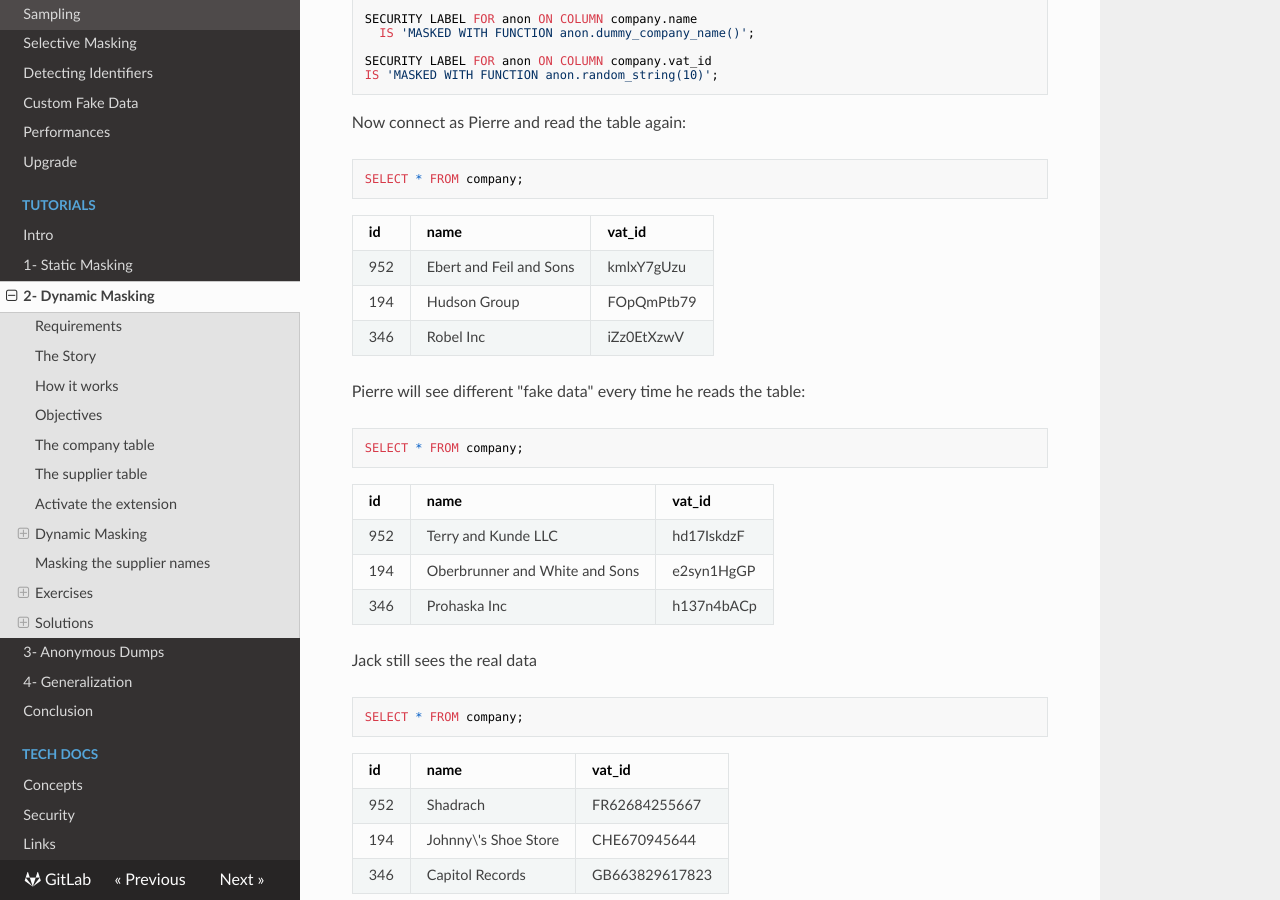
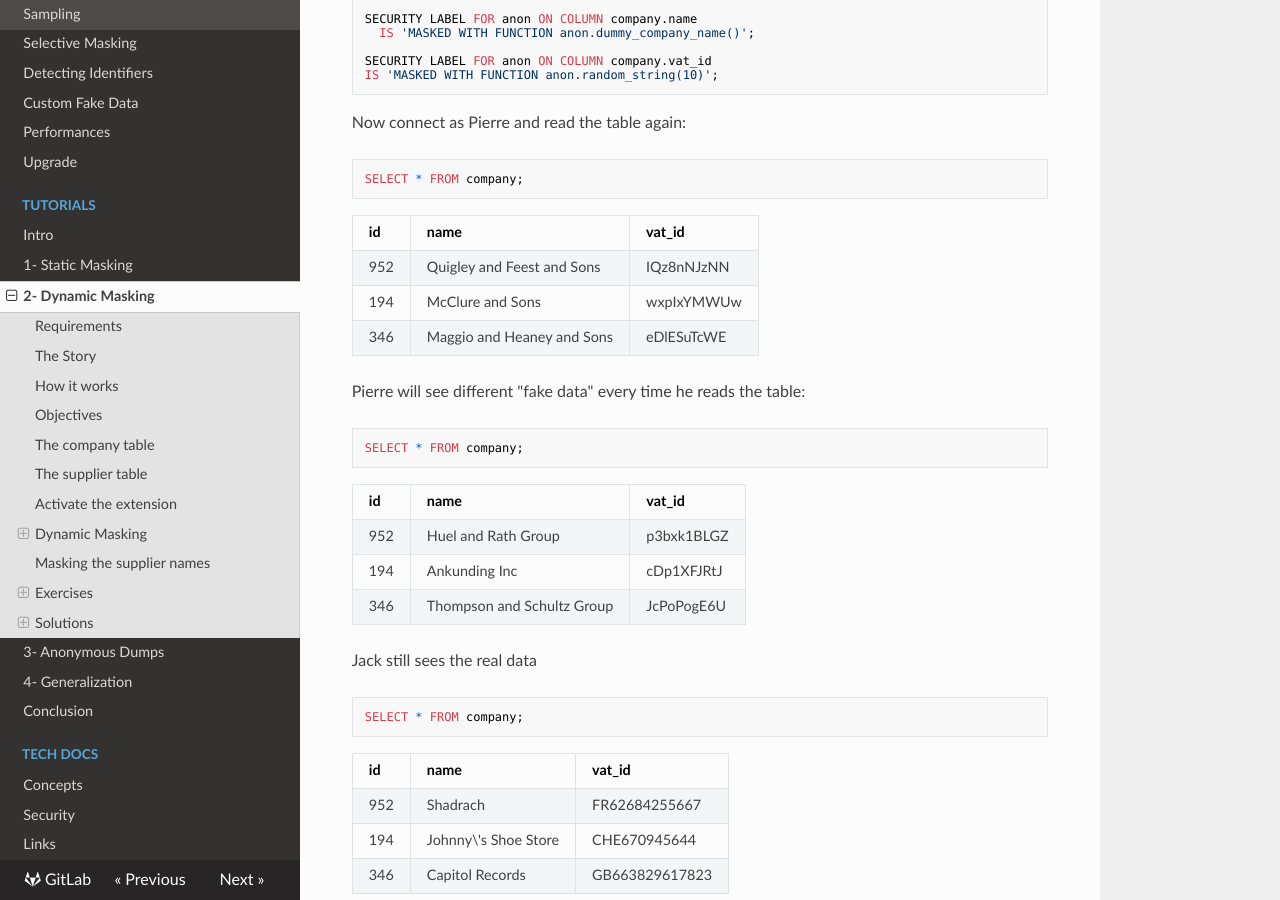
Before and after one commit to neondatabase/postgresql_anonymizer, an MkDocs documentation site: the page built from docs/tutorials/2-dynamic_masking.md, in a window 1280 px wide and 900 px high, scrolled down 5224 px. Built offline with MkDocs 1.6.1, drawn with Linux system fonts in a browser that asks for light colours; nearby versions of some CDN libraries.

````diff
--- a/docs/tutorials/2-dynamic_masking.md
+++ b/docs/tutorials/2-dynamic_masking.md
@@ -258,11 +258,11 @@
 SELECT * FROM company;
 ```
 
-| id  | name                    | vat_id     |
-|-----|-------------------------|------------|
-| 952 | Ebert and Feil and Sons | kmlxY7gUzu |
-| 194 | Hudson Group            | FOpQmPtb79 |
-| 346 | Robel Inc               | iZz0EtXzwV |
+| id  | name                       | vat_id     |
+|-----|----------------------------|------------|
+| 952 | Quigley and Feest and Sons | IQz8nNJzNN |
+| 194 | McClure and Sons           | wxpIxYMWUw |
+| 346 | Maggio and Heaney and Sons | eDlESuTcWE |
 
 Pierre will see different "fake data" every time he reads the table:
 
@@ -270,11 +270,11 @@
 SELECT * FROM company;
 ```
 
-| id  | name                           | vat_id     |
-|-----|--------------------------------|------------|
-| 952 | Terry and Kunde LLC            | hd17IskdzF |
-| 194 | Oberbrunner and White and Sons | e2syn1HgGP |
-| 346 | Prohaska Inc                   | h137n4bACp |
+| id  | name                       | vat_id     |
+|-----|----------------------------|------------|
+| 952 | Huel and Rath Group        | p3bxk1BLGZ |
+| 194 | Ankunding Inc              | cDp1XFJRtJ |
+| 346 | Thompson and Schultz Group | JcPoPogE6U |
 
 Jack still sees the real data
 
````
Also changed, not shown: docs/runbooks/0-intro.md (+3 -1 lines), docs/tutorials/0-intro.md (+8 -6 lines), docs/tutorials/1-static_masking.md (+9 -9 lines), docs/tutorials/3-anonymous_dumps.md (+3 -3 lines).
